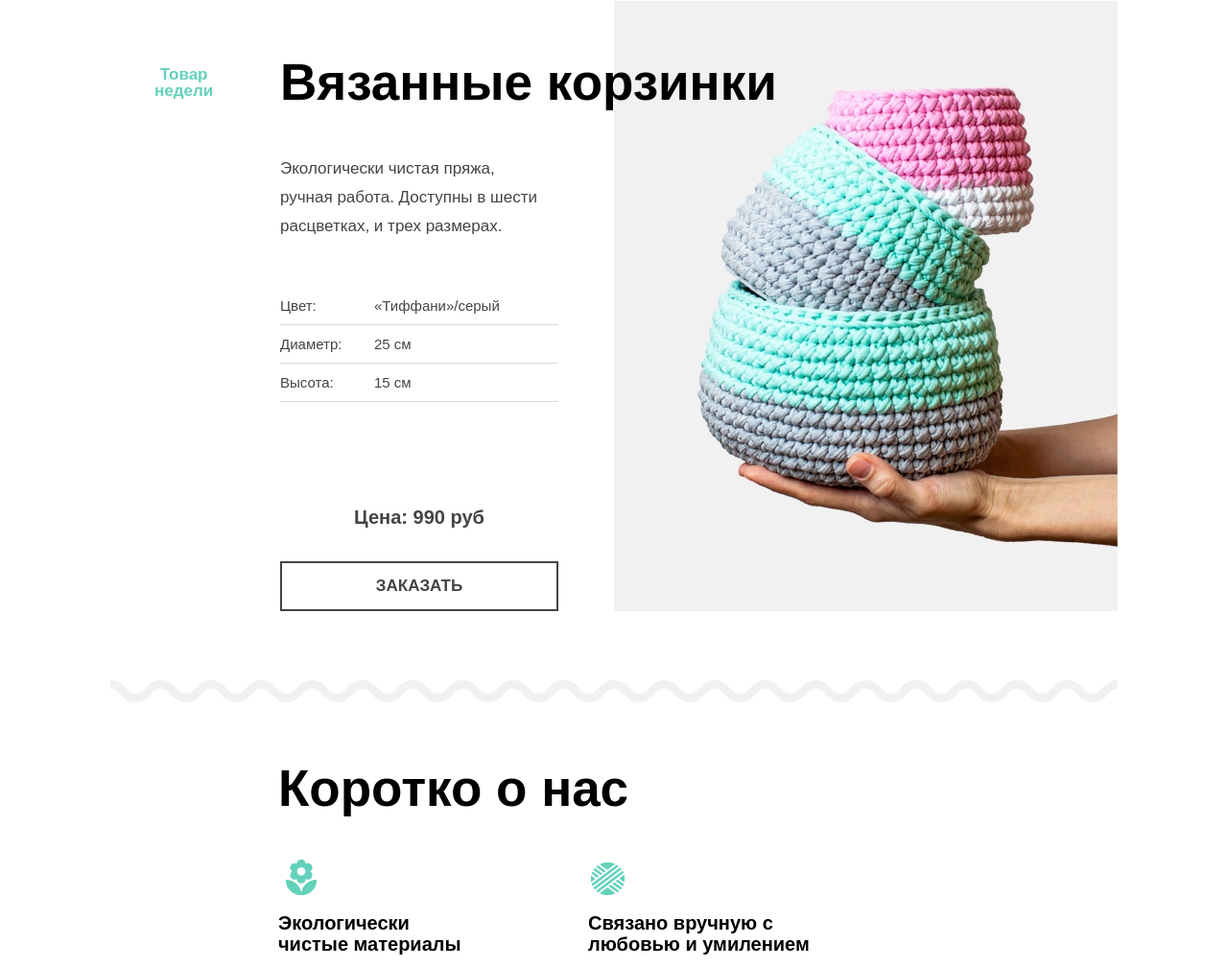
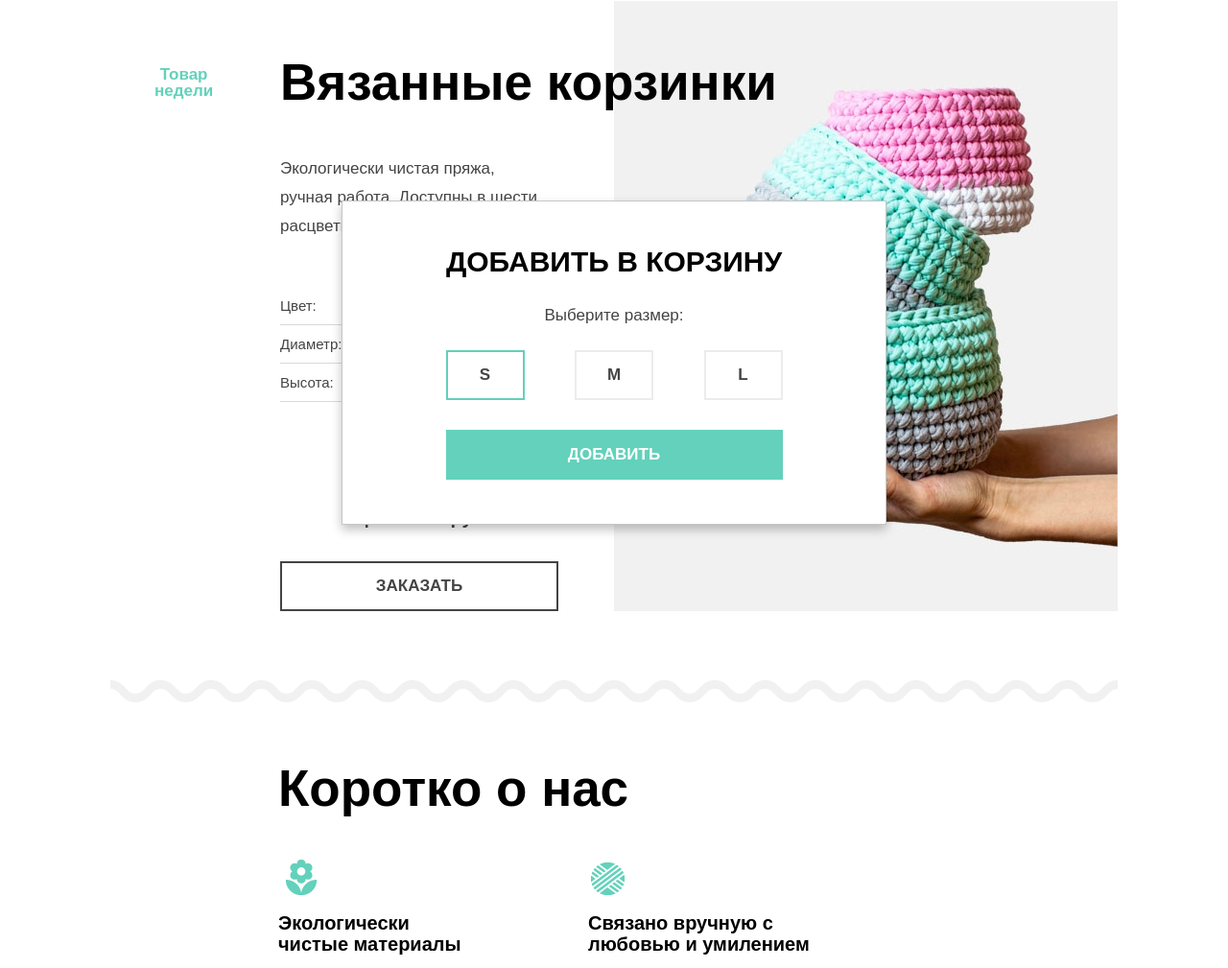
Before and after one commit to Bevados/mishka, a website: page source/index.html in a window 1280 px wide. Shown: the part 904-1913 px from the top of the page at 96% size. Drawn offline with Linux system fonts and the light colour scheme.

Commit message:
Added block modal

```diff
--- a/source/index.html
+++ b/source/index.html
@@ -166,5 +166,17 @@
                 </div>
             </div>
         </footer>
+        <section class="modal-order">
+            <div class="modal-order__wrapper">
+                <p class="modal-order__title">Добавить<br> в корзину</p>
+                <p class="modal-order__choose-size">Выберите размер:</p>
+                <div class="modal-order__size">
+                    <button class="modal-order__btn-size btn-size__active" type="button">s</button>
+                    <button class="modal-order__btn-size" type="button">m</button>
+                    <button class="modal-order__btn-size" type="button">l</button>
+                </div>
+                <button class="modal-order__add" type="submit">Добавить</button>
+            </div>
+        </section>
     </body>
 </html>
--- /dev/null
+++ b/source/sass/blocks/modal-order.scss
@@ -0,0 +1,115 @@
+.modal-order {
+    margin: 0 auto;
+    box-sizing: content-box;
+    min-width: 320px;
+    max-width: 566px;
+    position: absolute;
+    top: 1361px;
+    left: 50%;
+    transform: translateX(-50%);
+    width: 100%;
+    background-color: #fff;
+    border-top: 1px solid #c6c6c6;
+    border-bottom: 1px solid #c6c6c6;
+    box-shadow: 0 5px 10px rgba($color: #000101, $alpha: 0.25);
+}
+
+.main-nav--open ~ .modal-order {
+    top: 1361px;
+}
+
+.main-nav--closed ~ .modal-order {
+    top: 1045px;;
+}
+
+.modal-order__wrapper {
+    margin: 0 auto;
+    padding: 31px 30px 46px;
+    min-width: 260px;
+    max-width: 351px;
+    width: 100%;
+    text-align: center;
+}
+
+.modal-order__title {
+    margin-bottom: 12px;
+    @include font('OpenSans', 25px, 30px, bold, #000);
+    text-transform: uppercase;
+}
+
+.modal-order__choose-size {
+    margin-bottom: 22px;
+    @include font('OpenSans', 15px, 30px, normal, #444);
+}
+
+.modal-order__size {
+    display: flex;
+    flex-wrap: wrap;
+    justify-content: space-between;
+    width: 100%;
+}
+
+.modal-order__btn-size {
+    margin-bottom: 31px;
+    padding-top: 16px;
+    padding-bottom: 16px;
+    width: 82px;
+    box-sizing: border-box;
+    @include font('OpenSans', 17px, 16px, bold, #444);
+    text-transform: uppercase;
+    border: 2px solid rgba($color: #444, $alpha: 0.1);
+    &:hover {
+        border: 2px solid rgba($color: #444, $alpha: 0.3);
+    }
+}
+
+.btn-size__active {
+    border: 2px solid rgba($color: #62d1ba, $alpha: 1.0);
+}
+
+.modal-order__add {
+    padding-top: 18px;
+    padding-bottom: 18px;
+    width: 100%;
+    @include font('OpenSans', 17px, 16px, bold, #fff);
+    text-transform: uppercase;
+    background-color: #63d1bb;
+}
+
+@media (min-width: 568px) {
+    .modal-order {
+        border: 1px solid #c6c6c6;
+    }
+
+    .modal-order__wrapper {
+        padding-top: 34px;
+        padding-right: 0;
+        padding-left: 0;
+    }
+
+    .modal-order__title {
+        margin-bottom: 13px;
+        font-size: 30px;
+        line-height: 57px;
+        & br {
+            display: none;
+        }
+    }
+
+    .modal-order__choose-size {
+        margin-bottom: 21px;
+        font-size: 17px;
+    }
+}
+
+@media (min-width: 568px) {
+    .modal-order {
+        top: 1531px;
+    }
+}
+
+@media (min-width: 1250px) {
+    .modal-order {
+        top: 1113px;
+    }
+}
--- a/source/sass/style.scss
+++ b/source/sass/style.scss
@@ -2,6 +2,7 @@
 @import "blocks/header";
 @import "blocks/site-list";
 @import "blocks/footer";
+@import "blocks/modal-order";
 @import "blocks/index/product";
 @import "blocks/index/product-week";
 @import "blocks/index/about-us";
```
Also changed, not shown: source/css/style.css.
